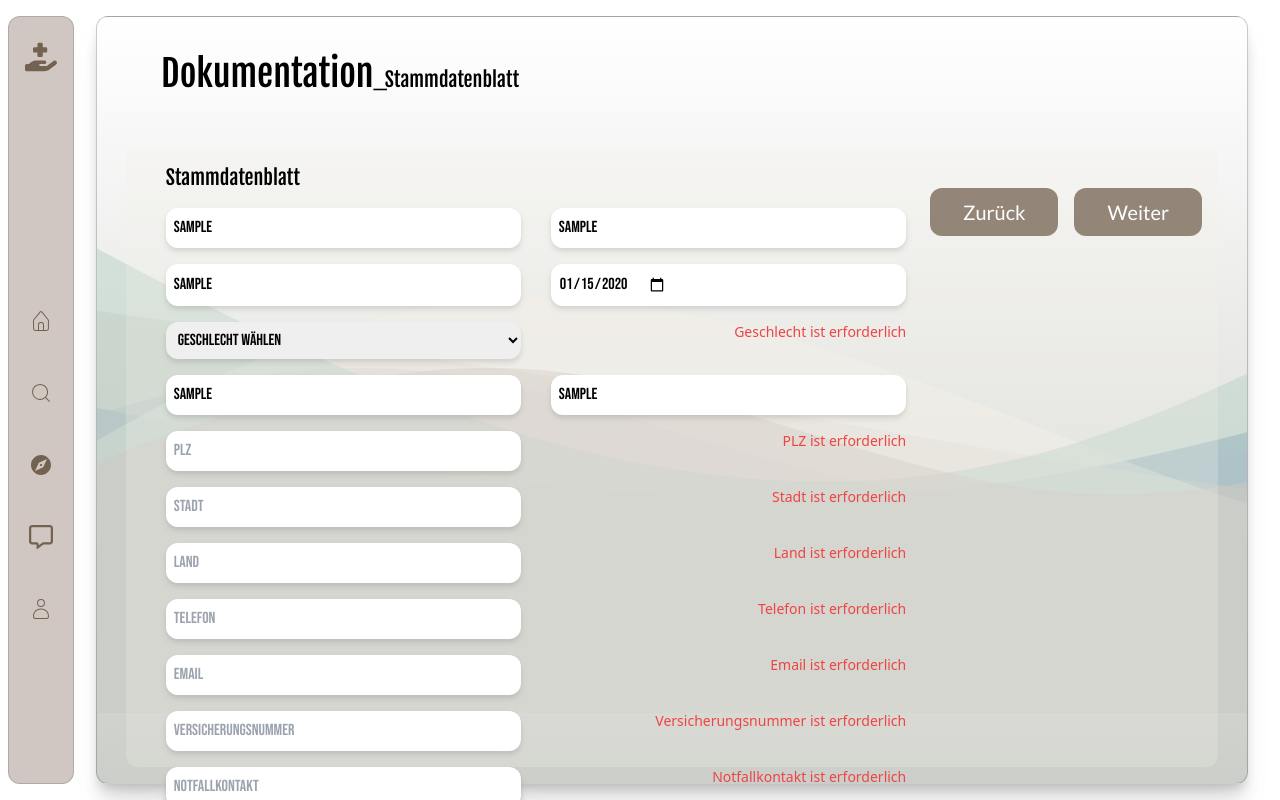
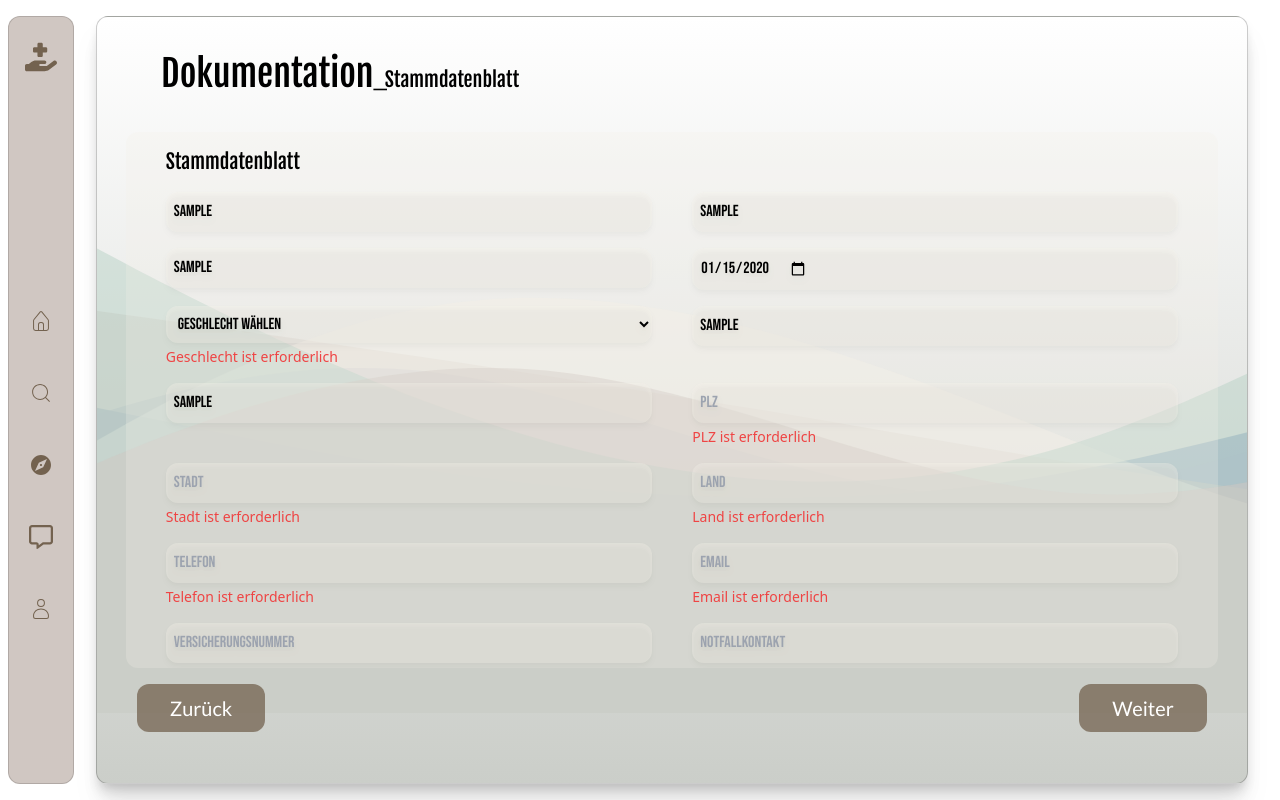
Before and after one commit to OhWire/Kurator, a React (Vite) app: page /step1 in a window 1280 px wide. Both pictures are taken after typing "Sample", "Sample", "Sample", "2020-01-15", "Sample", "Sample" into the empty fields and a click on the button "Weiter". Built offline with nearby package versions, Linux system fonts and the light colour scheme.

Commit message:
styled register

```diff
--- /dev/null
+++ b/src/UserPool.js
@@ -0,0 +1,10 @@
+import {CognitoUserPool} from "amazon-cognito-identity-js"
+
+const poolData = {
+  UserPoolId: "eu-central-1_m0a9iFuiI",
+  ClientId: "5eou4s82o1isae8ldn08teponr"
+}
+
+const UserPool = new CognitoUserPool(poolData);
+
+export default UserPool;
--- a/src/components/Doku/aufnahme/steps/Step1.jsx
+++ b/src/components/Doku/aufnahme/steps/Step1.jsx
@@ -2,7 +2,6 @@ import React from 'react';
 import { useNavigate } from 'react-router-dom';
 import { Formik, Form, Field, ErrorMessage } from 'formik';
 import * as Yup from 'yup';
-import axios from 'axios';
 import { useDispatch } from 'react-redux'; // Import useDispatch
 import { saveStep1Data } from '../state/actions';
 
@@ -22,7 +21,6 @@ const validationSchema = Yup.object().shape({
   versicherungsnummer: Yup.string().required('Versicherungsnummer ist erforderlich'),
   notfallkontakt: Yup.string().required('Notfallkontakt ist erforderlich'),
   notfalltelefon: Yup.string().required('Notfalltelefon ist erforderlich')
-
 });
 
 const Step1 = () => {
@@ -63,123 +61,151 @@ const Step1 = () => {
               <h2 className='text-4xl font-fjalla p-6'>Dokumentation<span className='text-xl'>_Stammdatenblatt</span></h2>
             </div>
           </div>
-          <div className="flex justify-center items-center h-[85%] w-full">
-            <div className="flex w-[95%] h-[95%] bg-custom-light-gray bg-opacity-25 rounded-xl p-4">
+          <div className="flex justify-center items-center h-[70%] w-full">
+            <div className="flex w-[95%] h-full bg-custom-light-gray bg-opacity-25 rounded-xl p-4 overflow-y-scroll custom-scrollbar">
               <div className="flex flex-col w-full mx-6 h-full space-y-4">
                 <div className="flex flex-wrap justify-between space-y-4 w-full h-full">
                   <h2 className='text-xl p-0 font-fjalla w-full'>Stammdatenblatt</h2>
+                  <div className="flex flex-col w-[48%]">
                     <Field
                       name="vorname"
                       placeholder="Vorname"
-                    className={`flex drop-shadow-md font-Beba p-2 w-[48%] rounded-xl`}
+                      className="flex drop-shadow-md font-Beba p-2 rounded-xl bg-custom-light-gray bg-opacity-35"
                     />
-                  <ErrorMessage name="vorname" component="div" className="text-red-500 text-sm" />
+                    <ErrorMessage name="vorname" component="div" className="text-red-500 text-sm mt-1" />
+                  </div>
+                  <div className="flex flex-col w-[48%]">
                     <Field
                       name="nachname"
                       placeholder="Nachname"
-                    className={`flex drop-shadow-md font-Beba p-2 w-[48%] rounded-xl`}
+                      className="flex drop-shadow-md font-Beba p-2 rounded-xl bg-custom-light-gray bg-opacity-35"
                     />
-                  <ErrorMessage name="nachname" component="div" className="text-red-500 text-sm" />
+                    <ErrorMessage name="nachname" component="div" className="text-red-500 text-sm mt-1" />
+                  </div>
+                  <div className="flex flex-col w-[48%]">
                     <Field
                       name="geburtsname"
                       placeholder="Geburtsname"
-                    className='flex drop-shadow-md font-Beba p-2 w-[48%] rounded-xl'
+                      className="flex drop-shadow-md font-Beba p-2 rounded-xl bg-custom-light-gray bg-opacity-35"
                     />
+                  </div>
+                  <div className="flex flex-col w-[48%]">
                     <Field
                       name="geburtsdatum"
                       type="date"
                       placeholder="Geburtsdatum"
-                    className={`flex drop-shadow-md font-Beba p-2 w-[48%] rounded-xl`}
+                      className="flex drop-shadow-md font-Beba p-2 rounded-xl bg-custom-light-gray bg-opacity-35"
                     />
-                  <ErrorMessage name="geburtsdatum" component="div" className="text-red-500 text-sm" />
-                  <Field as="select" name="geschlecht" className={`flex drop-shadow-md font-Beba p-2 w-[48%] rounded-xl`}>
+                    <ErrorMessage name="geburtsdatum" component="div" className="text-red-500 text-sm mt-1" />
+                  </div>
+                  <div className="flex flex-col w-[48%]">
+                    <Field as="select" name="geschlecht" className="flex drop-shadow-md font-Beba p-2 rounded-xl bg-custom-light-gray bg-opacity-35">
                       <option value="" label="Geschlecht wählen" />
                       <option value="männlich" label="Männlich" />
                       <option value="weiblich" label="Weiblich" />
                       <option value="divers" label="Divers" />
                     </Field>
-                  <ErrorMessage name="geschlecht" component="div" className="text-red-500 text-sm" />
+                    <ErrorMessage name="geschlecht" component="div" className="text-red-500 text-sm mt-1" />
+                  </div>
+                  <div className="flex flex-col w-[48%]">
                     <Field
                       name="nationalitaet"
                       placeholder="Nationalität"
-                    className={`flex drop-shadow-md font-Beba p-2 w-[48%] rounded-xl`}
+                      className="flex drop-shadow-md font-Beba p-2 rounded-xl bg-custom-light-gray bg-opacity-35"
                     />
-                  <ErrorMessage name="nationalitaet" component="div" className="text-red-500 text-sm" />
+                    <ErrorMessage name="nationalitaet" component="div" className="text-red-500 text-sm mt-1" />
+                  </div>
+                  <div className="flex flex-col w-[48%]">
                     <Field
                       name="adresse"
                       placeholder="Adresse"
-                    className={`flex drop-shadow-md font-Beba p-2 w-[48%] rounded-xl`}
+                      className="flex drop-shadow-md font-Beba p-2 rounded-xl bg-custom-light-gray bg-opacity-35"
                     />
-                  <ErrorMessage name="adresse" component="div" className="text-red-500 text-sm" />
+                    <ErrorMessage name="adresse" component="div" className="text-red-500 text-sm mt-1" />
+                  </div>
+                  <div className="flex flex-col w-[48%]">
                     <Field
                       name="plz"
                       placeholder="PLZ"
-                    className={`flex drop-shadow-md font-Beba p-2 w-[48%] rounded-xl`}
+                      className="flex drop-shadow-md font-Beba p-2 rounded-xl bg-custom-light-gray bg-opacity-35"
                     />
-                  <ErrorMessage name="plz" component="div" className="text-red-500 text-sm" />
+                    <ErrorMessage name="plz" component="div" className="text-red-500 text-sm mt-1" />
+                  </div>
+                  <div className="flex flex-col w-[48%]">
                     <Field
                       name="stadt"
                       placeholder="Stadt"
-                    className={`flex drop-shadow-md font-Beba p-2 w-[48%] rounded-xl`}
+                      className="flex drop-shadow-md font-Beba p-2 rounded-xl bg-custom-light-gray bg-opacity-35"
                     />
-                  <ErrorMessage name="stadt" component="div" className="text-red-500 text-sm" />
+                    <ErrorMessage name="stadt" component="div" className="text-red-500 text-sm mt-1" />
+                  </div>
+                  <div className="flex flex-col w-[48%]">
                     <Field
                       name="land"
                       placeholder="Land"
-                    className={`flex drop-shadow-md font-Beba p-2 w-[48%] rounded-xl`}
+                      className="flex drop-shadow-md font-Beba p-2 rounded-xl bg-custom-light-gray bg-opacity-35"
                     />
-                  <ErrorMessage name="land" component="div" className="text-red-500 text-sm" />
+                    <ErrorMessage name="land" component="div" className="text-red-500 text-sm mt-1" />
+                  </div>
+                  <div className="flex flex-col w-[48%]">
                     <Field
                       name="telefon"
                       placeholder="Telefon"
-                    className={`flex drop-shadow-md font-Beba p-2 w-[48%] rounded-xl`}
+                      className="flex drop-shadow-md font-Beba p-2 rounded-xl bg-custom-light-gray bg-opacity-35"
                     />
-                  <ErrorMessage name="telefon" component="div" className="text-red-500 text-sm" />
+                    <ErrorMessage name="telefon" component="div" className="text-red-500 text-sm mt-1" />
+                  </div>
+                  <div className="flex flex-col w-[48%]">
                     <Field
                       name="email"
                       placeholder="Email"
-                    className={`flex drop-shadow-md font-Beba p-2 w-[48%] rounded-xl`}
+                      className="flex drop-shadow-md font-Beba p-2 rounded-xl bg-custom-light-gray bg-opacity-35"
                     />
-                  <ErrorMessage name="email" component="div" className="text-red-500 text-sm" />
+                    <ErrorMessage name="email" component="div" className="text-red-500 text-sm mt-1" />
+                  </div>
+                  <div className="flex flex-col w-[48%]">
                     <Field
                       name="versicherungsnummer"
                       placeholder="Versicherungsnummer"
-                    className={`flex drop-shadow-md font-Beba p-2 w-[48%] rounded-xl`}
+                      className="flex drop-shadow-md font-Beba p-2 rounded-xl bg-custom-light-gray bg-opacity-35"
                     />
-                  <ErrorMessage name="versicherungsnummer" component="div" className="text-red-500 text-sm" />
+                    <ErrorMessage name="versicherungsnummer" component="div" className="text-red-500 text-sm mt-1" />
+                  </div>
+                  <div className="flex flex-col w-[48%]">
                     <Field
                       name="notfallkontakt"
                       placeholder="Notfallkontakt"
-                    className={`flex drop-shadow-md font-Beba p-2 w-[48%] rounded-xl`}
+                      className="flex drop-shadow-md font-Beba p-2 rounded-xl bg-custom-light-gray bg-opacity-35"
                     />
-                  <ErrorMessage name="notfallkontakt" component="div" className="text-red-500 text-sm" />
+                    <ErrorMessage name="notfallkontakt" component="div" className="text-red-500 text-sm mt-1" />
+                  </div>
+                  <div className="flex flex-col w-[48%]">
                     <Field
                       name="notfalltelefon"
                       placeholder="Notfalltelefon"
-                    className={`flex drop-shadow-md font-Beba p-2 w-[48%] rounded-xl`}
+                      className="flex drop-shadow-md font-Beba p-2 rounded-xl bg-custom-light-gray bg-opacity-35"
                     />
-                  <ErrorMessage name="notfalltelefon" component="div" className="text-red-500 text-sm" />
+                    <ErrorMessage name="notfalltelefon" component="div" className="text-red-500 text-sm mt-1" />
                   </div>
                 </div>
-              <div className="flex flex-col h-100 justify-between mt-6">
-                <div className="flex space-x-4">
+              </div>
+            </div>
+          </div>
+          <div className="flex justify-between mt-4 px-10">
             <button
               type="button"
               onClick={() => navigate(-1)}
-                    className='font-lato semibold text-white bg-opacity-75 text-xl w-32 h-12 rounded-xl bg-custom-dark-gray'
+              className="font-lato semibold text-white bg-opacity-75 text-xl w-32 h-12 rounded-xl bg-custom-dark-gray"
             >
               Zurück
             </button>
             <button
               type="submit"
-                    className='font-lato semibold text-white bg-opacity-75 text-xl w-32 h-12 rounded-xl bg-custom-dark-gray'
+              className="font-lato semibold text-white bg-opacity-75 text-xl w-32 h-12 rounded-xl bg-custom-dark-gray"
               disabled={isSubmitting}
             >
               Weiter
             </button>
-                </div>
-              </div>
-            </div>
           </div>
         </Form>
       )}
--- a/src/components/Register/register.jsx
+++ b/src/components/Register/register.jsx
@@ -39,11 +39,11 @@ const Register = () => {
 
   return (
     <div className="min-h-screen flex items-center justify-center z-20">
-      <div className="bg-white p-8 rounded shadow-md w-full max-w-md">
-        <h2 className="text-2xl font-bold mb-6 text-center">Registrierung</h2>
+      <div className="bg-custom-dark-gray bg-opacity-65 p-8 rounded-xl shadow-md w-full max-w-md">
+        <h2 className="text-4xl  mb-6 text-center font-bold  font-ibm-plex-mono drop-shadow-xl text-white">Registrierung</h2>
         <form onSubmit={handleSubmit} className="space-y-4">
           <div>
-            <label htmlFor="firstName" className="block text-sm font-medium text-gray-700">
+            <label htmlFor="firstName" className="block text-lg font-thin text-custom-light-gray ">
               Vorname
             </label>
             <input
@@ -57,7 +57,7 @@ const Register = () => {
             />
           </div>
           <div>
-            <label htmlFor="lastName" className="block text-sm font-medium text-gray-700">
+            <label htmlFor="lastName" className="block text-lg font-thin text-custom-light-gray ">
               Nachname
             </label>
             <input
@@ -71,7 +71,7 @@ const Register = () => {
             />
           </div>
           <div>
-            <label htmlFor="birthday" className="block text-sm font-medium text-gray-700">
+            <label htmlFor="birthday" className="block text-lg font-thin text-custom-light-gray ">
               Geburtstag
             </label>
             <input
@@ -85,7 +85,7 @@ const Register = () => {
             />
           </div>
           <div>
-            <label htmlFor="email" className="block text-sm font-medium text-gray-700">
+            <label htmlFor="email" className="block text-lg font-thin text-custom-light-gray ">
               Email
             </label>
             <input
@@ -99,7 +99,7 @@ const Register = () => {
             />
           </div>
           <div>
-            <label htmlFor="password" className="block text-sm font-medium text-gray-700">
+            <label htmlFor="password" className="block text-lg font-thin text-custom-light-gray">
               Passwort
             </label>
             <input
@@ -116,7 +116,7 @@ const Register = () => {
             />
           </div>
           <div>
-            <button type="submit" className="w-full bg-blue-500 text-white p-2 rounded-md">
+            <button type="submit" className="w-full bg-custom-green drop-shadow-xl hover:bg-custom-light-blue transition-all duration-300 hover:text-white text-black hover:rounded-xl p-2 rounded-md">
               Registrieren
             </button>
           </div>
```
Also changed, not shown: public/Logo.png (added). Lines whose indentation alone changed are shown as unchanged.
